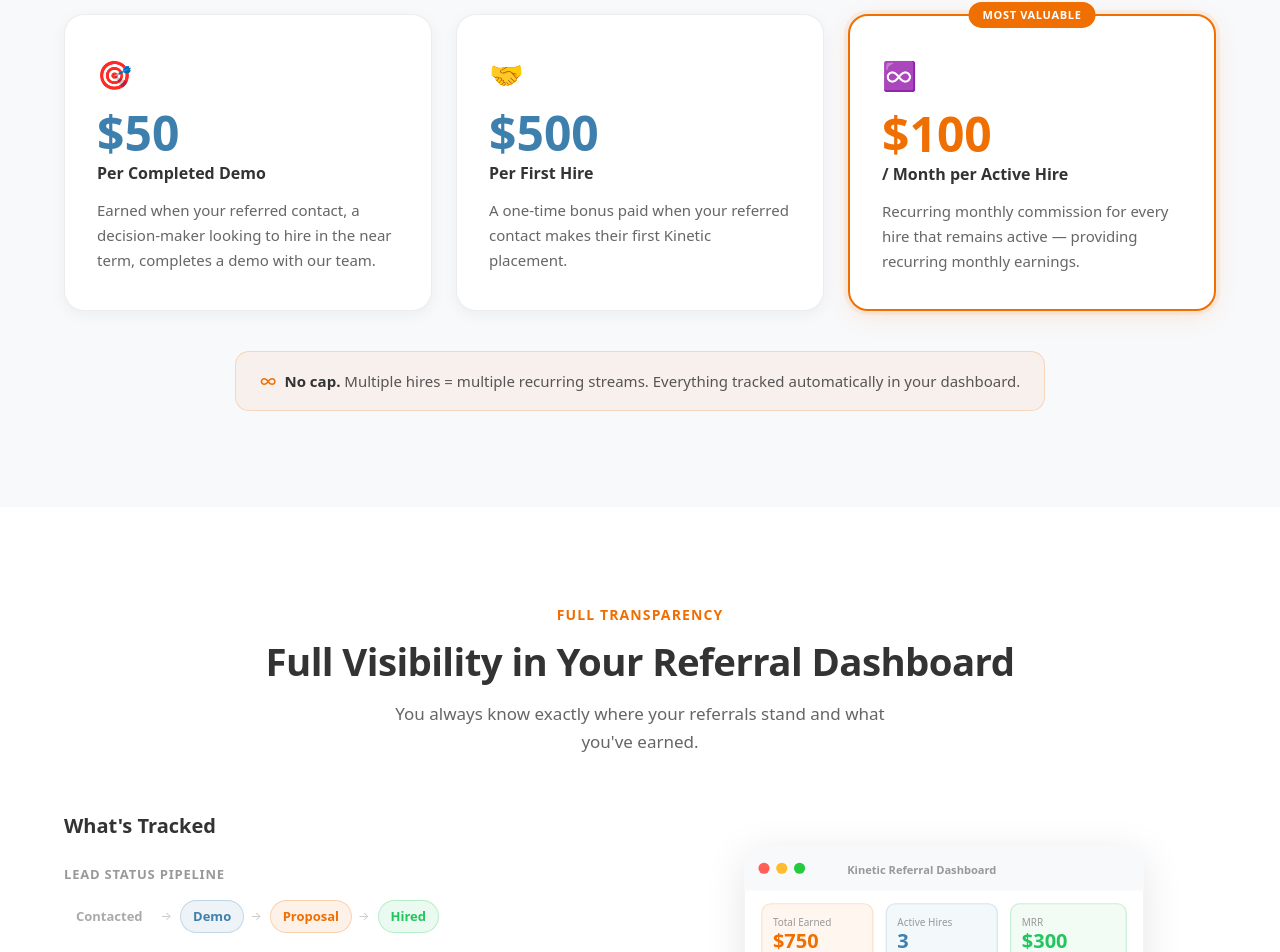
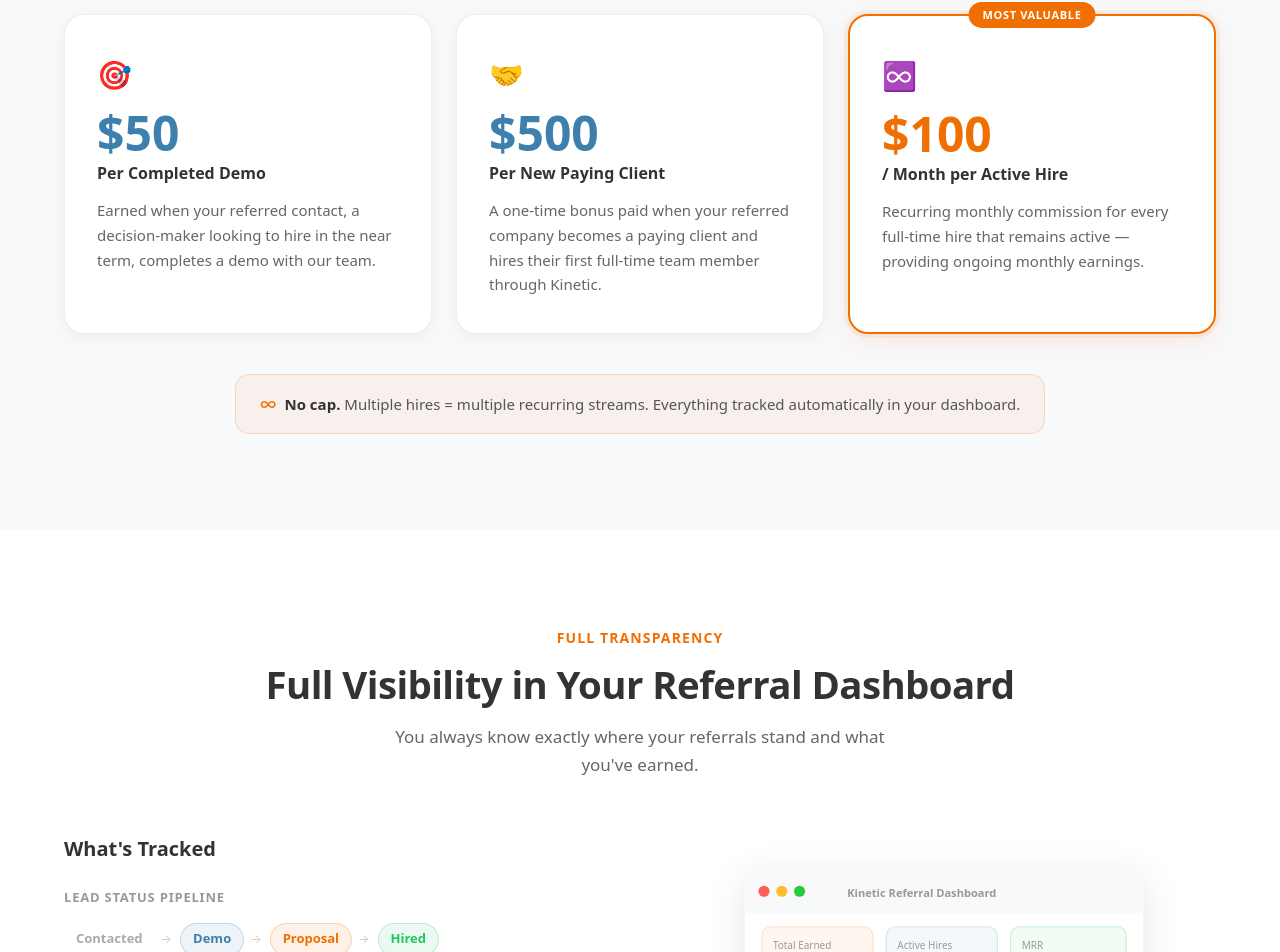
Before and after one commit to MadelaD/partnerdomain, a React (Vite) app: page / in a window 1280 px wide. Shown: the part 2303-3255 px from the top of the page. Built offline with nearby package versions, Linux system fonts and the light colour scheme.

Commit message:
update $500 label/description and $100 description in commission cards

```diff
--- a/src/components/CommissionBreakdown.tsx
+++ b/src/components/CommissionBreakdown.tsx
@@ -11,8 +11,8 @@ const tiers = [
     },
     {
         amount: '$500',
-        label: 'Per First Hire',
-        description: 'A one-time bonus paid when your referred contact makes their first Kinetic placement.',
+        label: 'Per New Paying Client',
+        description: 'A one-time bonus paid when your referred company becomes a paying client and hires their first full-time team member through Kinetic.',
         icon: '🤝',
         featured: false,
         color: '#3E80AD',
@@ -20,7 +20,7 @@ const tiers = [
     {
         amount: '$100',
         label: '/ Month per Active Hire',
-        description: 'Recurring monthly commission for every hire that remains active — providing recurring monthly earnings.',
+        description: 'Recurring monthly commission for every full-time hire that remains active — providing ongoing monthly earnings.',
         icon: '♾️',
         featured: true,
         color: '#F06F02',
```
